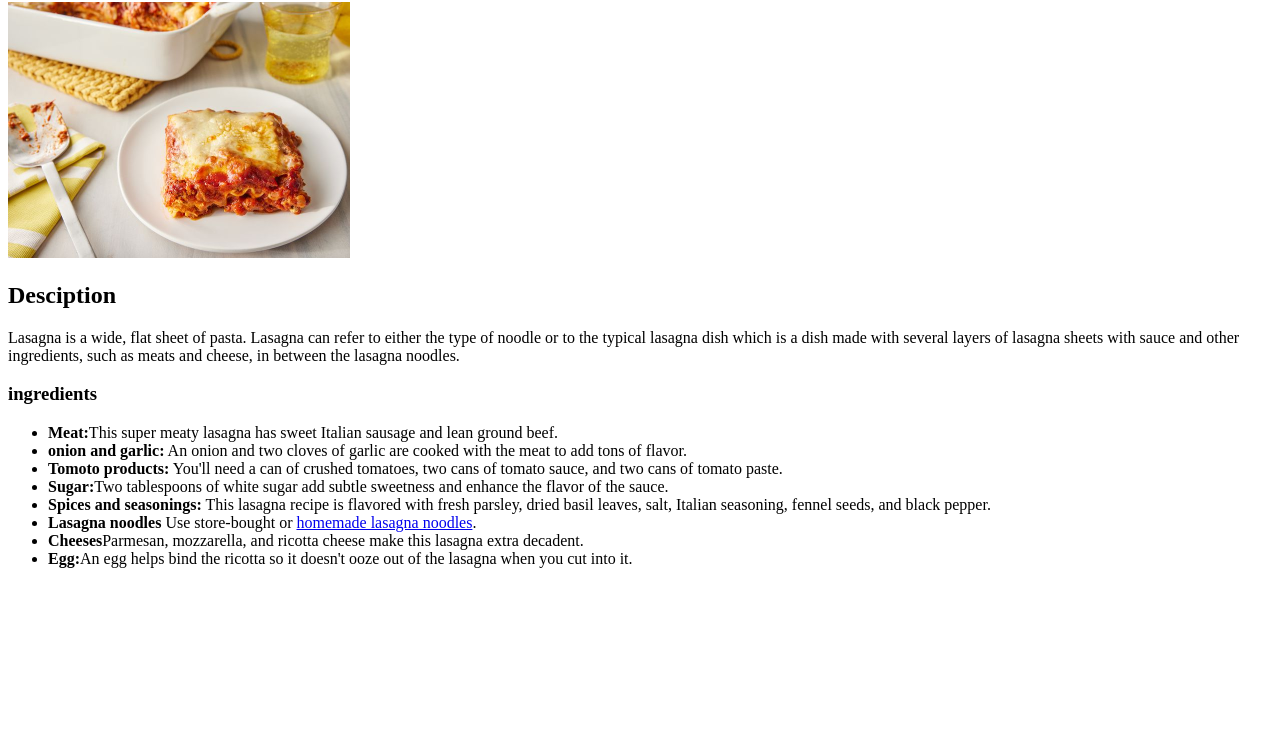
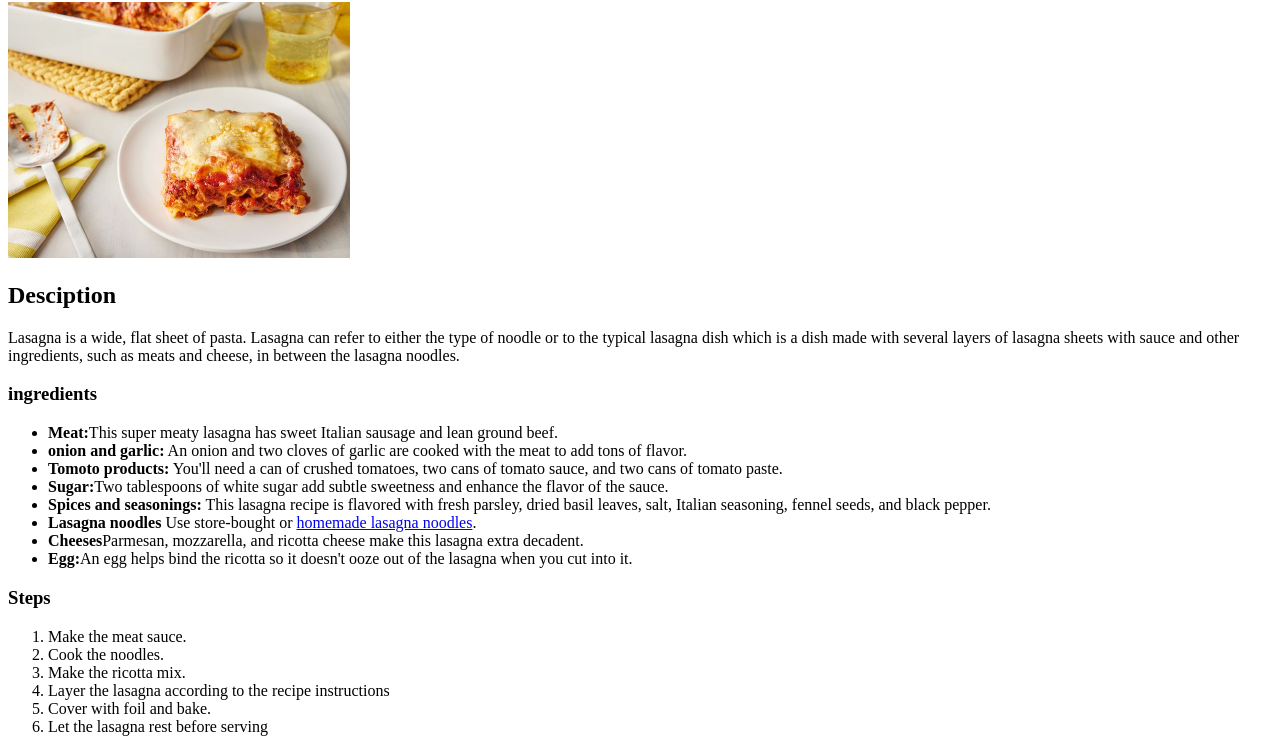
Before and after one commit to Marshie118/odin-recipes, a plain HTML site: page recipes/lasagna.html in a window 1280 px wide. Shown: the part 78-830 px from the top of the page. Before the commit the page ends 800 px from the top, so only its background shows below. Drawn offline with Linux system fonts and the light colour scheme.

Commit message:
Added 6 steps to lasagna.html
Added 6 numbered steps to lasagna page. Under ingredients list.

```diff
--- a/recipes/lasagna.html
+++ b/recipes/lasagna.html
@@ -34,6 +34,16 @@
                 <li><strong>Egg:</strong>An egg helps bind the ricotta so it doesn't ooze out of the
                             lasagna when you cut into it.</li>
                 </li>
+           </ul>
+    <h3>Steps</h3>
+        <ol>
+                <li>Make the meat sauce.</li>
+                <li>Cook the noodles.</li>
+                <li>Make the ricotta mix.</li>
+                <li>Layer the lasagna according to the recipe instructions</li>
+                <li>Cover with foil and bake.</li>
+                <li>Let the lasagna rest before serving</li>
+        </ol>
 
 
 
```
